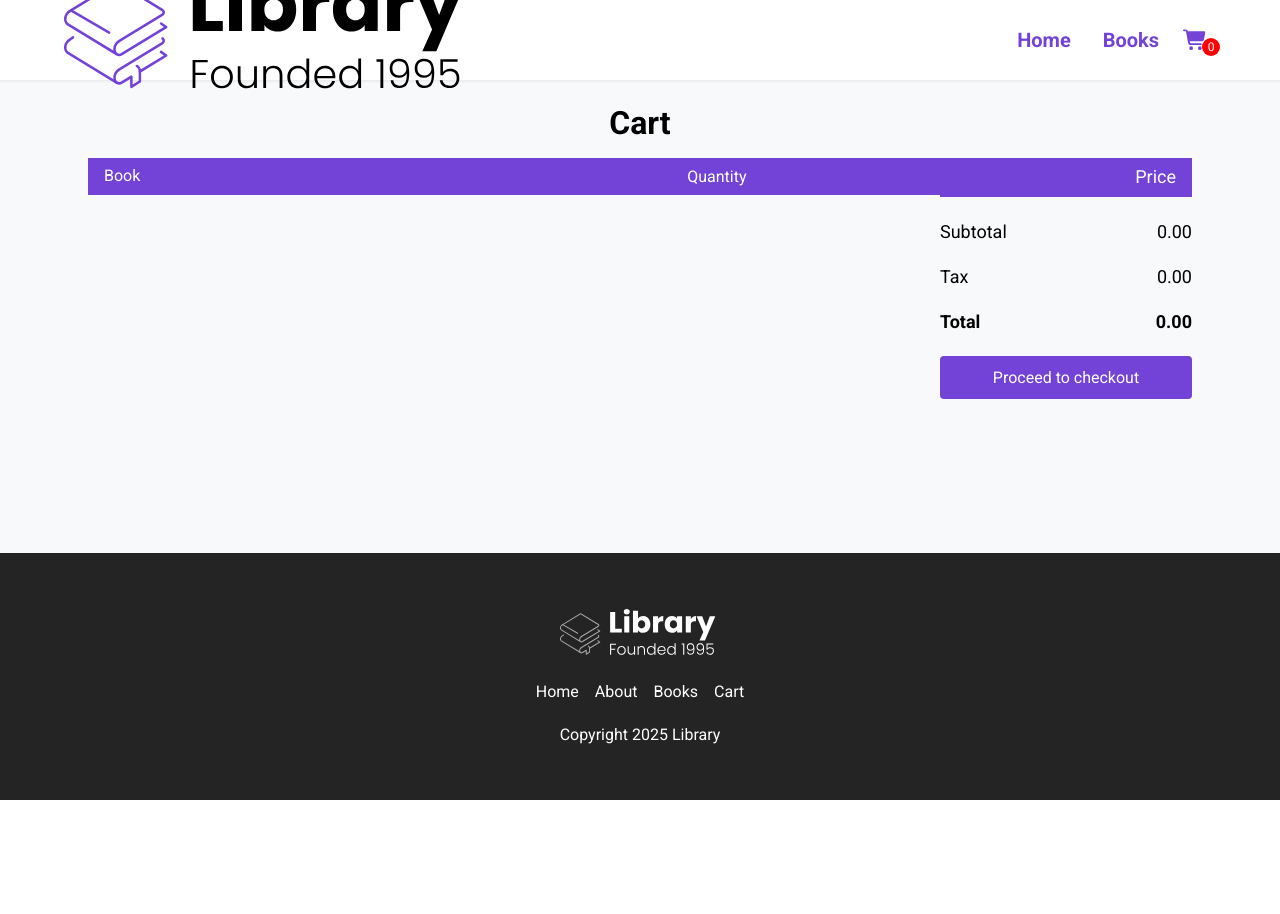
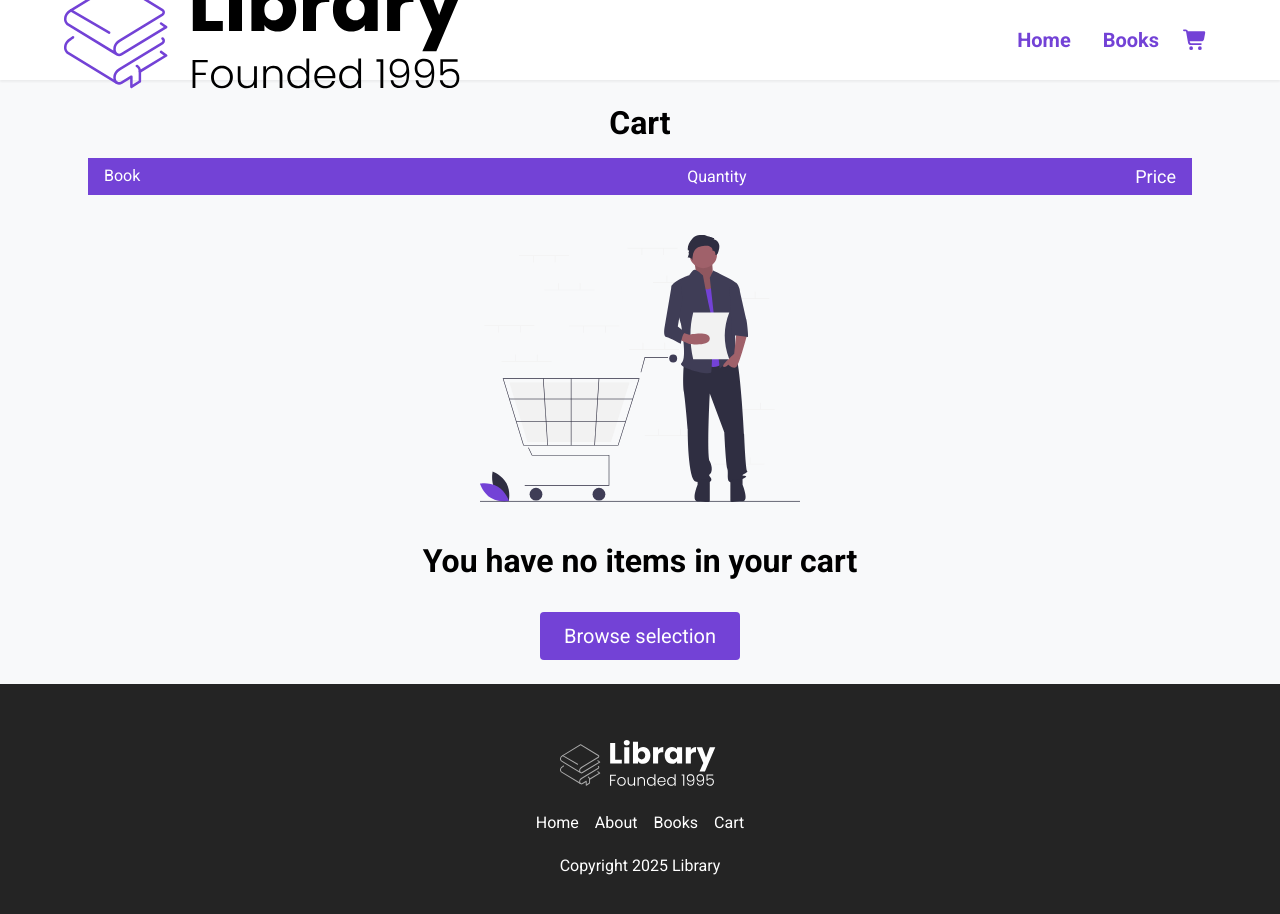
Before and after one commit to Kyle-858/React-Library-Project, a React (Create React App) app: page /cart in a window 1280 px wide. Shown: the top 914 px of the page. Before the commit the page ends 800 px from the top, so only its background shows below. Built offline with nearby package versions, Linux system fonts and the light colour scheme.

Commit message:
Just needs final touches

```diff
--- a/src/App.js
+++ b/src/App.js
@@ -30,6 +30,14 @@ function App() {
     }))
   }
 
+  function numberOfItems() {
+    let counter = 0
+    cart.forEach(item => {
+      counter += item.quantity
+    })
+    return counter
+  }
+
   useEffect(() => {
     console.log(cart)
   }, [cart])
@@ -37,12 +45,12 @@ function App() {
   return (
     <Router>
       <div className="App">
-        <Nav cart={cart}/>
+        <Nav numberOfItems={numberOfItems()}/>
         <Routes>
           <Route path="/" exact element={<Home />} />
           <Route path="/books" element={<Books books={books}/>}/>
           <Route path="/books/:id" element={<BookInfo books={books} addToCart={addToCart} cart={cart}/>}/>
-          <Route path="/cart" element={<Cart books={books} cart={cart} changeQuantity={changeQuantity}/>}/>
+          <Route path="/cart" element={<Cart books={books} cart={cart} changeQuantity={changeQuantity} setCart={setCart}/>}/>
         </Routes>
         <Footer />
       </div>
--- a/src/Pages/Cart.jsx
+++ b/src/Pages/Cart.jsx
@@ -1,6 +1,8 @@
 import React from 'react'
+import EmptyCart from '../assets/empty_cart.svg'
+import { Link } from 'react-router-dom'
 
-const Cart = ({ cart, changeQuantity }) => {
+const Cart = ({ cart, changeQuantity, setCart }) => {
 
     const subtotal = cart.reduce((acc, book) => {
         const price = book.salePrice || book.originalPrice
@@ -8,6 +10,10 @@ const Cart = ({ cart, changeQuantity }) => {
     }, 0);
 
     const tax = subtotal * .07
+
+    function removeFromCart(id) {
+        setCart(prevCart => prevCart.filter(book => book.id !== id))
+    }
 
     return (
         <div id="books__body">
@@ -37,7 +43,7 @@ const Cart = ({ cart, changeQuantity }) => {
                                             <span className="cart__book--price">
                                                 {(book.salePrice || book.originalPrice).toFixed(2)}
                                             </span>
-                                            <button className="cart__book--remove">
+                                            <button className="cart__book--remove" onClick={() => removeFromCart(book.id)}>
                                                 Remove
                                             </button>
                                         </div>
@@ -59,8 +65,18 @@ const Cart = ({ cart, changeQuantity }) => {
                                 }
 
                             </div>
+                            {cart.length === 0 &&
+                            <div className="cart__empty">
+                                <img src={EmptyCart} alt="" className="cart__empty--img" />
+                                <h2>You have no items in your cart</h2>
+                                <Link to="/books">
+                                    <button className="btn">Browse selection</button>
+                                </Link>
+                            </div>
+                            }
+
                         </div>
-                        <div className="total">
+                        {cart.length > 0 && <div className="total">
                             <div className="total__item total__sub-total">
                                 <span>Subtotal</span>
                                 <span>{subtotal.toFixed(2)}</span>
@@ -76,7 +92,7 @@ const Cart = ({ cart, changeQuantity }) => {
                             <button className="btn btn__checkout no-cursor" onClick={() => alert('Feature not yet implemented')}>
                                 Proceed to checkout
                             </button>
-                        </div>
+                        </div>}
                     </div>
                 </div>
             </main>
--- a/src/components/Nav.jsx
+++ b/src/components/Nav.jsx
@@ -6,7 +6,7 @@ import { faBars, faShoppingCart, faTimes } from '@fortawesome/free-solid-svg-ico
 import { Link } from 'react-router-dom'
 
 
-function Nav({ cart }) {
+function Nav({ numberOfItems }) {
     function openMenu() {
         document.body.classList += " menu--open"
     }
@@ -38,7 +38,9 @@ function Nav({ cart }) {
                         <Link to="/cart" className="nav__link">
                             <FontAwesomeIcon icon={faShoppingCart} />
                         </Link>
-                        <span className="cart__length">{cart.length}</span>
+                        {numberOfItems > 0 &&
+                            <span className="cart__length">{numberOfItems}</span>
+                        }
                     </li>
                 </ul>
                 <div className="menu__backdrop">
```
